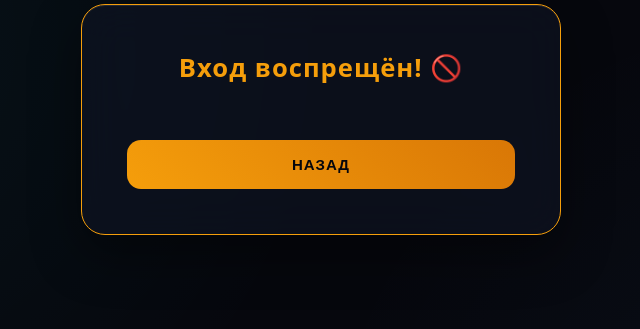
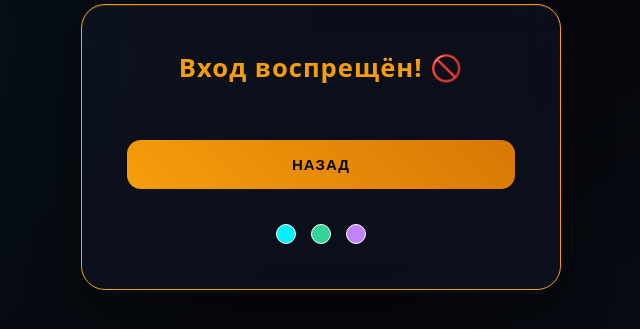
Before and after one commit to denisforis311-pixel/arseniy-goat, a Python web app: template templates/restricted.html in a window 1280 px wide. Shown: the part 120-449 px from the top of the page, without its empty margins (319-959 px from the left). Run offline with Jinja, Linux system fonts and the light colour scheme; the template is opened without the code that fills it, so the values that code supplies are empty.

Commit message:
Update restricted.html

```diff
--- a/templates/restricted.html
+++ b/templates/restricted.html
@@ -2,12 +2,20 @@
 <html lang="ru">
 <head>
     <meta charset="UTF-8">
+    <meta name="viewport" content="width=device-width, initial-scale=1.0">
     <link rel="stylesheet" href="/static/css/global.css">
 </head>
 <body>
     <div class="standalone-container" style="border-color:#f59e0b;">
         <h2 style="color:#f59e0b;">Вход воспрещён! 🚫</h2>
         <button class="premium-btn" style="background:linear-gradient(45deg, #f59e0b, #d97706);" onclick="window.location.href='/'">Назад</button>
+
+        <div style="display: flex; gap: 15px; margin-top: 5px;">
+            <div onclick="setTheme('theme-cyan')" style="width: 20px; height: 20px; border-radius: 50%; background: #00f2fe; cursor: pointer; border: 1px solid #fff;"></div>
+            <div onclick="setTheme('theme-emerald')" style="width: 20px; height: 20px; border-radius: 50%; background: #34d399; cursor: pointer; border: 1px solid #fff;"></div>
+            <div onclick="setTheme('theme-amethyst')" style="width: 20px; height: 20px; border-radius: 50%; background: #c084fc; cursor: pointer; border: 1px solid #fff;"></div>
+        </div>
     </div>
+    <script src="/static/js/age-effects.js"></script>
 </body>
 </html>
```
